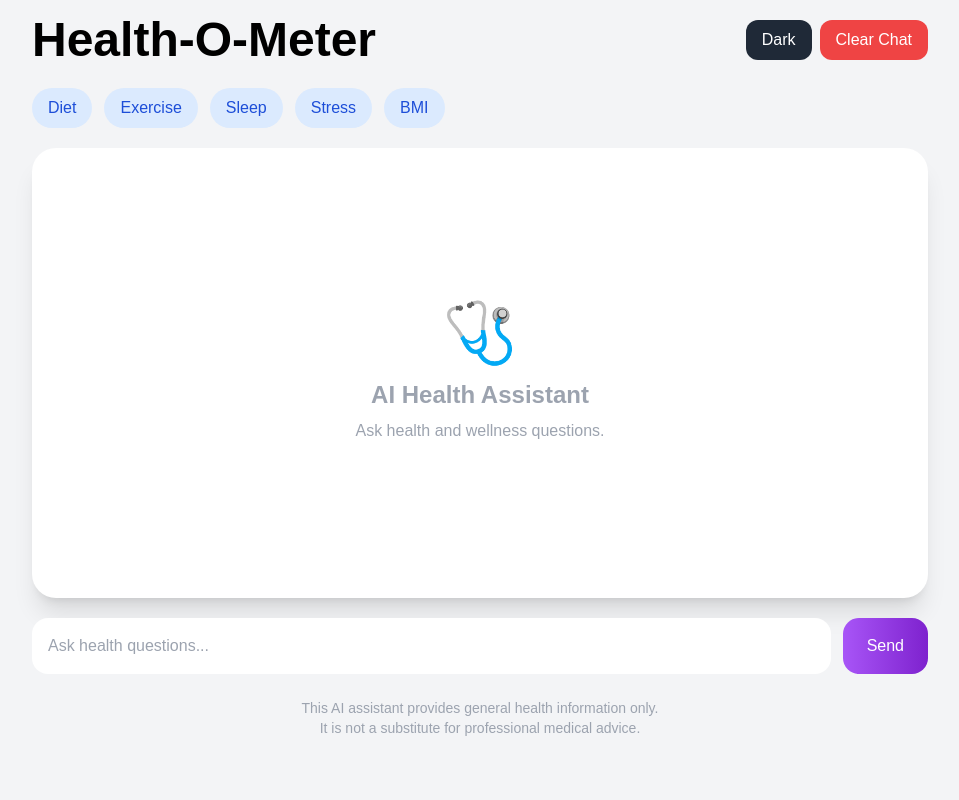
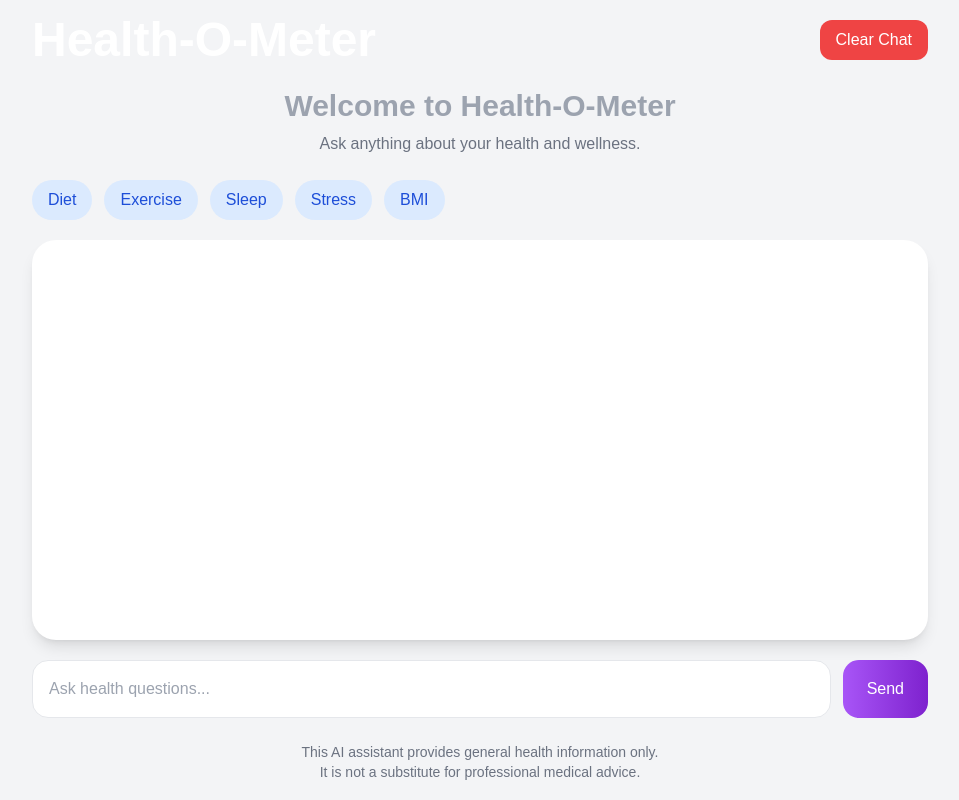
Before and after one commit to amarsharma2403/health-0-meter, a React (Vite) app: page / in a window 1280 px wide. Shown: the whole page, without its empty margins (160-1119 px from the left). Built offline with nearby package versions, Linux system fonts and the light colour scheme.

Commit message:
stable chat ui

```diff
--- a/src/pages/Chat.jsx
+++ b/src/pages/Chat.jsx
@@ -2,41 +2,32 @@ import { useState, useEffect } from "react";
 import axios from "axios";
 
 export default function Chat() {
-
   const [messages, setMessages] = useState(() => {
-    const saved =
-      localStorage.getItem("health-chat");
-
-    return saved
-      ? JSON.parse(saved)
-      : [];
+    const saved = localStorage.getItem("health-chat");
+    return saved ? JSON.parse(saved) : [];
   });
 
   const [input, setInput] = useState("");
   const [loading, setLoading] = useState(false);
-  const [darkMode, setDarkMode] = useState(false);
 
   useEffect(() => {
-
     localStorage.setItem(
       "health-chat",
       JSON.stringify(messages)
     );
-
   }, [messages]);
 
   const sendMessage = async (
-    customMessage = null
+    customMessage = ""
   ) => {
-
-    const finalMessage =
+    const messageToSend =
       customMessage || input;
 
-    if (!finalMessage.trim()) return;
+    if (!messageToSend.trim()) return;
 
     const userMessage = {
       sender: "user",
-      text: finalMessage,
+      text: messageToSend,
     };
 
     setMessages((prev) => [
@@ -48,11 +39,10 @@ export default function Chat() {
     setLoading(true);
 
     try {
-
       const response = await axios.post(
         "https://health-0-meter-api.onrender.com/chat",
         {
-          message: finalMessage,
+          message: messageToSend,
         }
       );
 
@@ -65,9 +55,7 @@ export default function Chat() {
         ...prev,
         botMessage,
       ]);
-
     } catch (error) {
-
       const errorMessage = {
         sender: "bot",
         text:
@@ -78,56 +66,28 @@ export default function Chat() {
         ...prev,
         errorMessage,
       ]);
-
     } finally {
-
       setLoading(false);
-
     }
-
   };
 
   const clearChat = () => {
-
     setMessages([]);
     localStorage.removeItem(
       "health-chat"
     );
-
   };
 
   return (
-
-    <div
-      className={`min-h-screen p-4 transition-all duration-300 ${
-        darkMode
-          ? "bg-gray-900 text-white"
-          : "bg-gray-100 text-black"
-      }`}
-    >
-
+    <div className="min-h-screen bg-gray-100 p-4">
       <div className="max-w-4xl mx-auto">
 
         {/* HEADER */}
 
-        <div className="flex justify-between items-center mb-6 gap-3">
-
+        <div className="flex justify-between items-center mb-6">
           <h1 className="text-3xl md:text-5xl font-bold">
             Health-O-Meter
           </h1>
-
-          <div className="flex gap-2">
-
-            <button
-              onClick={() =>
-                setDarkMode(!darkMode)
-              }
-              className="bg-gray-800 text-white px-4 py-2 rounded-xl"
-            >
-              {darkMode
-                ? "Light"
-                : "Dark"}
-            </button>
 
           <button
             onClick={clearChat}
@@ -135,14 +95,25 @@ export default function Chat() {
           >
             Clear Chat
           </button>
-
         </div>
 
+        {/* HERO */}
+
+        {messages.length === 0 && (
+          <div className="text-center mb-6">
+            <h2 className="text-3xl font-bold text-gray-400 mb-2">
+              Welcome to Health-O-Meter
+            </h2>
+
+            <p className="text-gray-500">
+              Ask anything about your health and wellness.
+            </p>
           </div>
+        )}
 
-        {/* CATEGORIES */}
+        {/* HEALTH CATEGORIES */}
 
-        <div className="flex flex-wrap gap-3 mb-5">
+        <div className="flex flex-wrap gap-3 mb-5 justify-center md:justify-start">
 
           <button
             onClick={() =>
@@ -191,99 +162,56 @@ export default function Chat() {
           <button
             onClick={() =>
               sendMessage(
-                "What is BMI and how to calculate it?"
+                "Explain BMI and how to calculate it"
               )
             }
             className="bg-blue-100 text-blue-700 px-4 py-2 rounded-full"
           >
             BMI
           </button>
-
         </div>
 
         {/* CHAT BOX */}
 
-        <div
-          className={`rounded-3xl p-4 shadow-xl overflow-y-auto h-[350px] md:h-[450px] ${
-            darkMode
-              ? "bg-gray-800"
-              : "bg-white"
-          }`}
-        >
-
-          {messages.length === 0 && (
-
-            <div className="h-full flex flex-col items-center justify-center text-center">
-
-              <div className="text-6xl mb-4">
-                🩺
-              </div>
-
-              <h2 className="text-2xl font-bold text-gray-400 mb-2">
-                AI Health Assistant
-              </h2>
-
-              <p className="text-gray-400">
-                Ask health and wellness questions.
-              </p>
-
-            </div>
-
-          )}
+        <div className="bg-white rounded-3xl shadow-lg p-4 h-[400px] overflow-y-auto">
 
           {messages.map(
             (msg, index) => (
-
               <div
                 key={index}
-                className={`mb-4 flex ${
+                className={`flex mb-4 ${
                   msg.sender === "user"
                     ? "justify-end"
                     : "justify-start"
                 }`}
               >
-
                 <div
-                  className={`max-w-[80%] px-4 py-3 rounded-2xl ${
+                  className={`max-w-[80%] px-4 py-3 rounded-2xl break-words whitespace-pre-wrap ${
                     msg.sender === "user"
                       ? "bg-purple-600 text-white"
-                      : darkMode
-                      ? "bg-gray-700 text-white"
                       : "bg-gray-200 text-black"
                   }`}
                 >
                   {msg.text}
                 </div>
-
               </div>
-
             )
           )}
 
+          {/* LOADING */}
+
           {loading && (
-
             <div className="flex justify-start">
-
-              <div
-                className={`px-4 py-3 rounded-2xl ${
-                  darkMode
-                    ? "bg-gray-700"
-                    : "bg-gray-200"
-                }`}
-              >
+              <div className="bg-gray-200 px-4 py-3 rounded-2xl">
                 Thinking...
               </div>
-
             </div>
-
           )}
-
         </div>
 
         {/* INPUT */}
 
         <div className="flex gap-3 mt-5">
-
           <input
             type="text"
             placeholder="Ask health questions..."
@@ -291,38 +219,25 @@ export default function Chat() {
             onChange={(e) =>
               setInput(e.target.value)
             }
-            className={`flex-1 p-4 rounded-2xl outline-none ${
-              darkMode
-                ? "bg-gray-800 text-white"
-                : "bg-white text-black"
-            }`}
+            className="flex-1 p-4 rounded-2xl outline-none border"
           />
 
           <button
-            onClick={() =>
-              sendMessage()
-            }
+            onClick={() => sendMessage()}
             className="bg-gradient-to-r from-purple-500 to-purple-700 text-white px-6 py-3 rounded-2xl"
           >
             Send
           </button>
-
         </div>
 
         {/* DISCLAIMER */}
 
-        <div className="text-center mt-6 text-sm text-gray-400">
-
+        <div className="text-center text-sm text-gray-500 mt-6">
           This AI assistant provides general health information only.
           <br />
           It is not a substitute for professional medical advice.
-
         </div>
-
       </div>
-
     </div>
-
   );
-
 }
```
Lines whose indentation alone changed are shown as unchanged.
